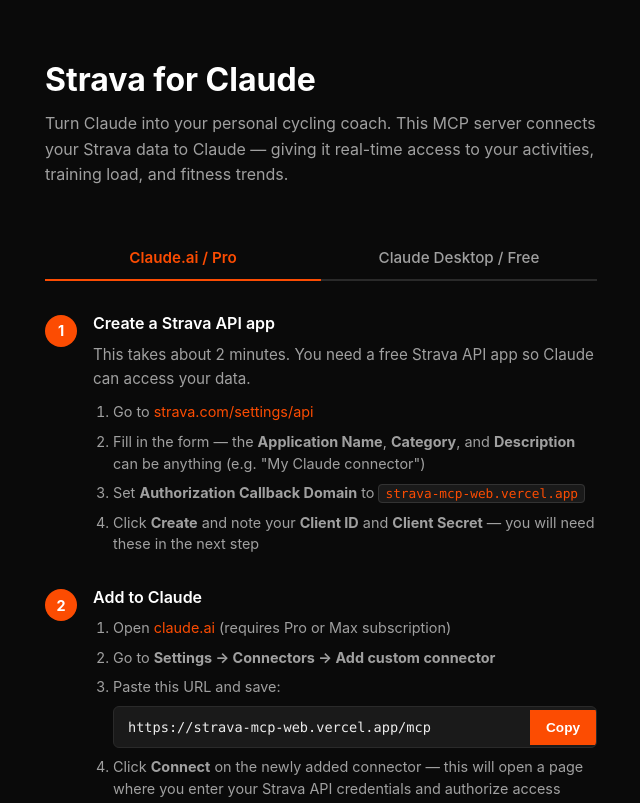
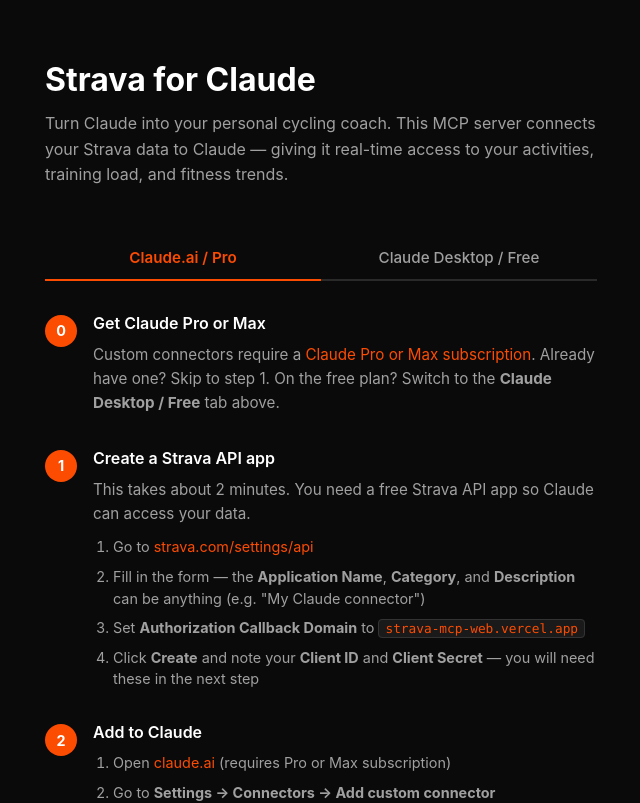
Before and after one commit to ArjanLig/strava-mcp, a Next.js app in the folder strava-mcp-web/: page / in a window 1280 px wide. Shown: the top 803 px of the page, without its empty margins (319-959 px from the left). Built offline with nearby package versions, Linux system fonts and the light colour scheme.

Commit message:
Add step 0: install Claude Desktop / get Pro subscription

```diff
--- a/strava-mcp-web/app/page.tsx
+++ b/strava-mcp-web/app/page.tsx
@@ -44,6 +44,20 @@
 
       {tab === "cloud" ? (
         <section className="steps">
+          <div className="step">
+            <div className="step-number">0</div>
+            <div className="step-content">
+              <h2>Get Claude Pro or Max</h2>
+              <p className="step-description">
+                Custom connectors require a{" "}
+                <a href="https://claude.ai/upgrade" target="_blank" rel="noopener noreferrer">
+                  Claude Pro or Max subscription
+                </a>. Already have one? Skip to step 1.
+                On the free plan? Switch to the <strong>Claude Desktop / Free</strong> tab above.
+              </p>
+            </div>
+          </div>
+
           <div className="step">
             <div className="step-number">1</div>
             <div className="step-content">
@@ -110,6 +124,20 @@
         </section>
       ) : (
         <section className="steps">
+          <div className="step">
+            <div className="step-number">0</div>
+            <div className="step-content">
+              <h2>Install Claude Desktop</h2>
+              <p className="step-description">
+                Download and install{" "}
+                <a href="https://claude.ai/download" target="_blank" rel="noopener noreferrer">
+                  Claude Desktop
+                </a>{" "}
+                if you haven&apos;t already. This works with any Claude plan, including free.
+              </p>
+            </div>
+          </div>
+
           <div className="step">
             <div className="step-number">1</div>
             <div className="step-content">
```
